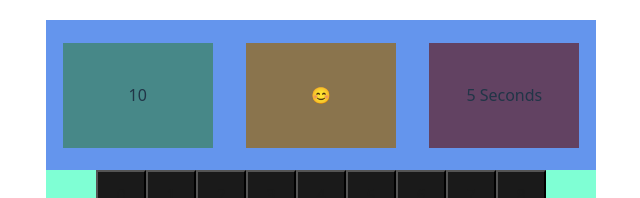
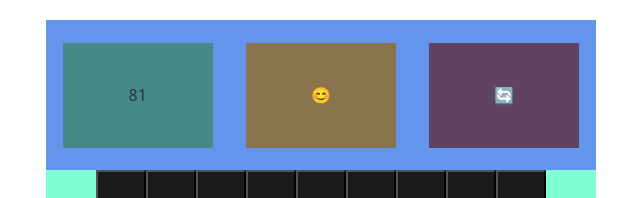
Before and after one commit to TimurMalkc/mine-sweeper, a React (Vite) app: page / in a window 1280 px wide. Shown: the top 198 px of the page, without its empty margins (319-959 px from the left). Built offline with nearby package versions, Linux system fonts and the light colour scheme.

Commit message:
removed the timer

```diff
--- a/src/MineSweeper/MineSweeper.jsx
+++ b/src/MineSweeper/MineSweeper.jsx
@@ -1,11 +1,12 @@
-import { useState, useEffect } from "react";
+import { useState, useEffect, useRef } from "react";
 import styles from "./MineSweeper.module.css"
 
 function MineSweeper(){
 
     var lost = false;
-    const [seconds, setSeconds] = useState(0);
-    const [running, setRunning] = useState(true);
+    var remainingTiles = 81;
+    const statRef = useRef(null);
+    const tileRef = useRef(null);
 
     let tiles = [];
     for(let i = 0; i < 81; i++){
@@ -77,36 +78,18 @@ function MineSweeper(){
                 event.target.style.backgroundColor = "red";
                 event.target.textContent = "💣";
                 event.target.disabled = "true";
+                statRef.current.textContent = "😭";
                 lost = true;
             }else{
                 event.target.disabled = "true";
                 event.target.style.border = "none";
                 event.target.style.color = "white";
                 event.target.textContent = mineCount;
+                remainingTiles--;
+                tileRef.current.textContent = remainingTiles;
             }
         }
     }
-
-    function updateClock(){
-        const startTime = new Date().getTime();
-
-        var x = setInterval(function() {
-            var now = new Date().getTime();
-            var distance = startTime - now;
-            var seconds = Math.floor((distance % (1000 * 60)) / 1000);
-        })
-
-    }
-
-    useEffect(() => {
-        let interval;
-        if (running) {
-            interval = setInterval(() => {
-                setSeconds((prev) => prev + 1);
-            }, 1000);
-        }
-        return () => clearInterval(interval);
-    }, [running]);
 
 
     return(
@@ -114,10 +97,9 @@ function MineSweeper(){
         <>
             <div className={styles.mainDiv}>
                 <div className={styles.headerDiv}>
-                    <div className={styles.flagsDiv}>10</div>
-                    <div className={styles.statDiv} onClick={() => {window.location.reload(true);}}>😊</div>
-                    <div className={styles.timerDiv}>
-                        {seconds} Seconds
+                    <div className={styles.flagsDiv} ref={tileRef}>{remainingTiles}</div>
+                    <div className={styles.statDiv} ref={statRef}>😊</div>
+                    <div className={styles.timerDiv} onClick={() => {window.location.reload(true);}}>🔄️
                     </div>
                 </div>
                 <div className={styles.subDiv}>
--- a/src/MineSweeper/MineSweeper.module.css
+++ b/src/MineSweeper/MineSweeper.module.css
@@ -5,11 +5,6 @@
     height: 650px;
     background-color: aquamarine;
     position: relative;
-}
-
-.headerDiv{
-    background-color: azure;
-    height: 150px;
 }
 
 .subDiv{
@@ -39,7 +34,7 @@
     align-items: center;
     justify-content: center;
     background-color: cornflowerblue;
-}
+    height: 150px;
 
     .flagsDiv{
         background-color: rgb(71, 136, 136);
@@ -70,3 +65,6 @@
         align-items: center;
         justify-content: center;
     }
+
+
+}
```
Lines whose indentation alone changed are shown as unchanged.
